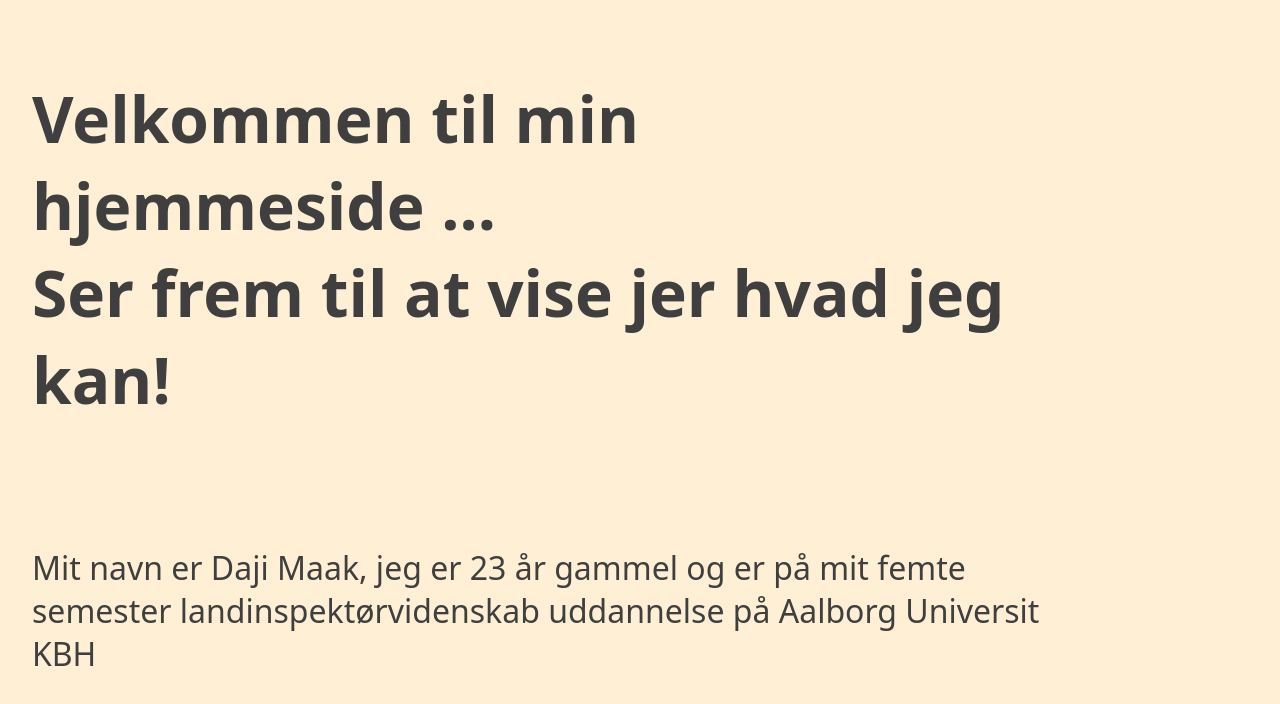
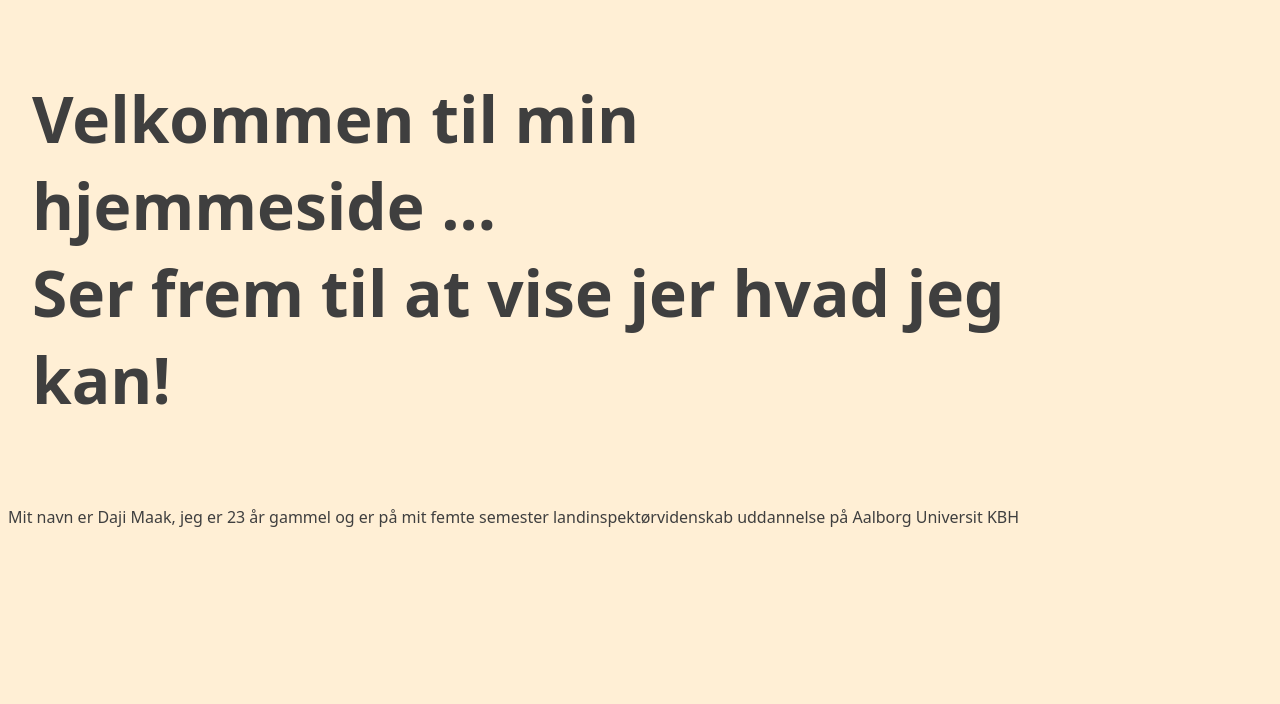
Before and after one commit to genieatwork/CSS_Tutorial, a plain HTML site: page index.html in a window 1280 px wide. Drawn offline with Linux system fonts and the light colour scheme.

Commit message:
Update index.html

```diff
--- a/index.html
+++ b/index.html
@@ -13,7 +13,7 @@
         <h1>Velkommen til min hjemmeside ... <br> Ser frem til at vise jer hvad jeg kan! </h1>
     </header>
 
-    <p class="mainHeader">
+    <p>
         Mit navn er Daji Maak, jeg er 23 år gammel og er på mit femte semester landinspektørvidenskab uddannelse på Aalborg Universit KBH
         <!--
         Brug JS så ens alder automatisk bliver updateret.
```
